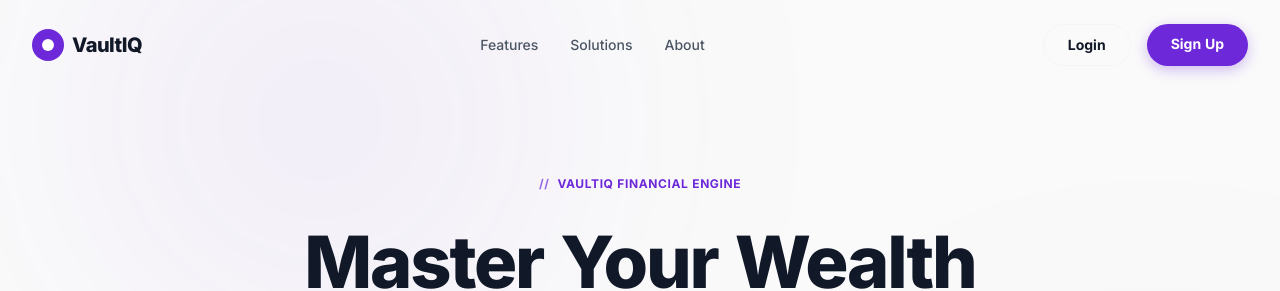
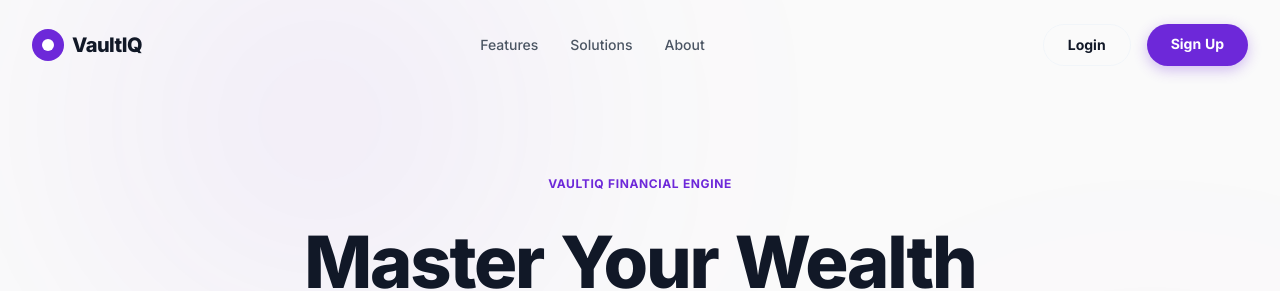
Before and after one commit to aadiitya2007/Hack_On_Tracks, a Next.js app: page / in a window 1280 px wide. Shown: the top 291 px of the page. Built offline with nearby package versions, Linux system fonts and the light colour scheme.

Commit message:
fix: remove // prefix from sub-headings in globals.css

```diff
--- a/src/app/globals.css
+++ b/src/app/globals.css
@@ -132,7 +132,7 @@
     box-shadow: none;
   }
 
-  /* Alizo sub-heading style (// TEXT) */
+  /* Alizo sub-heading style */
   .sub-heading {
     color: var(--accent);
     text-transform: uppercase;
@@ -142,12 +142,6 @@
     display: inline-flex;
     align-items: center;
     gap: 0.5rem;
-  }
-
-  .sub-heading::before {
-    content: '//';
-    color: var(--accent);
-    opacity: 0.7;
   }
 
   /* Bold Main Headings */
```
